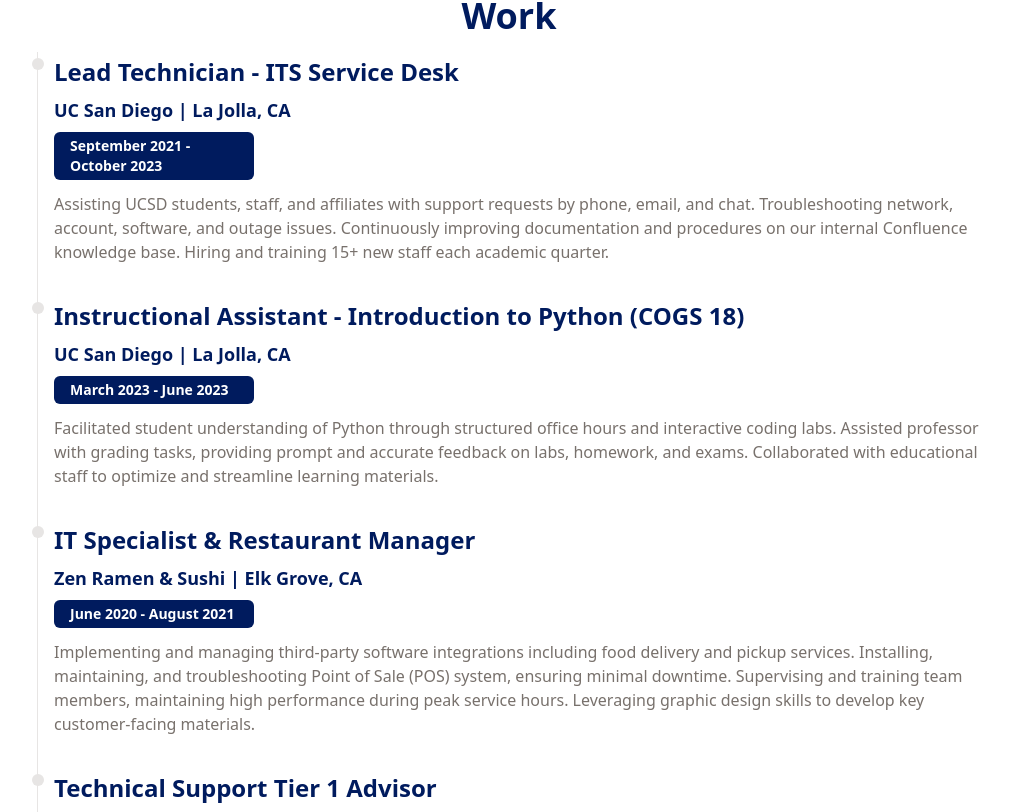
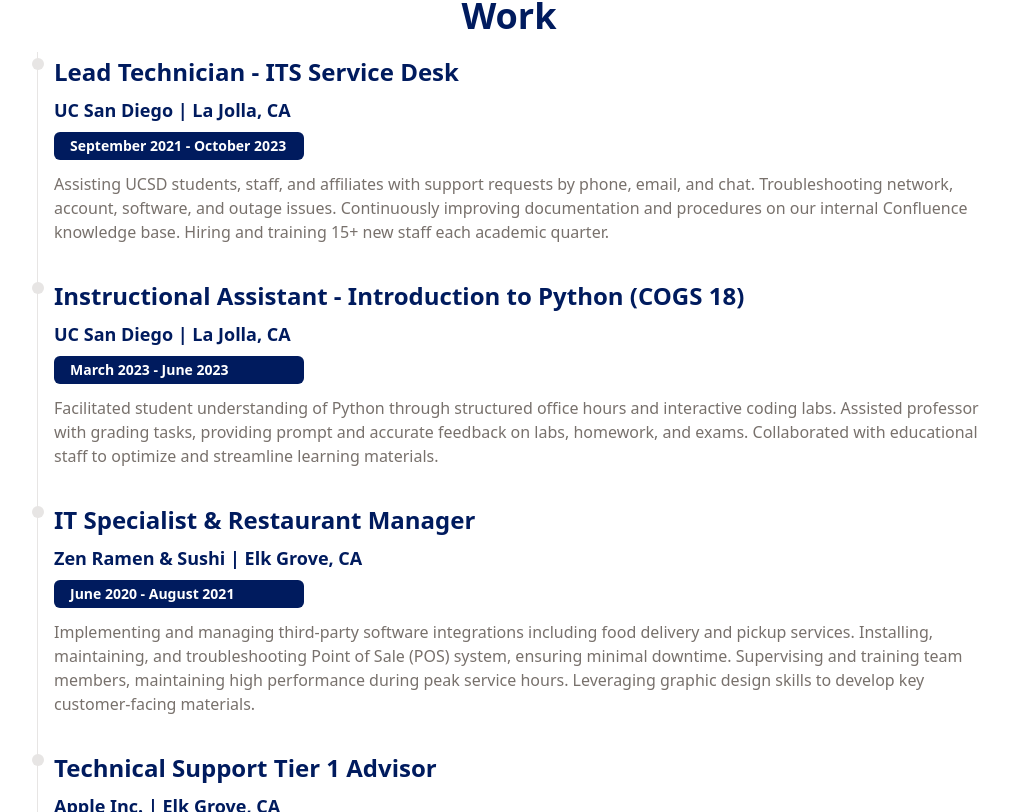
Before and after one commit to mingsonleung/react-portfolio-site, a React (Vite) app: page / in a window 1280 px wide. Shown: the part 868-1680 px from the top of the page, without its empty margins (163-1173 px from the left). Built offline with nearby package versions, Linux system fonts and the light colour scheme; no server answers.

Commit message:
Increased fixed width to prevent newline

```diff
--- a/src/components/WorkItem.jsx
+++ b/src/components/WorkItem.jsx
@@ -13,7 +13,7 @@
             <span className="text-lg font-semibold text-[#001b5e] my-1">
               {title}
             </span>
-            <span className="inline-block px-4 py-1 font-semibold text-white bg-[#001b5e] rounded-md max-w-[200px] my-1">
+            <span className="inline-block px-4 py-1 font-semibold text-white bg-[#001b5e] rounded-md max-w-[250px] my-1">
               {year}
             </span>
           </div>
```
